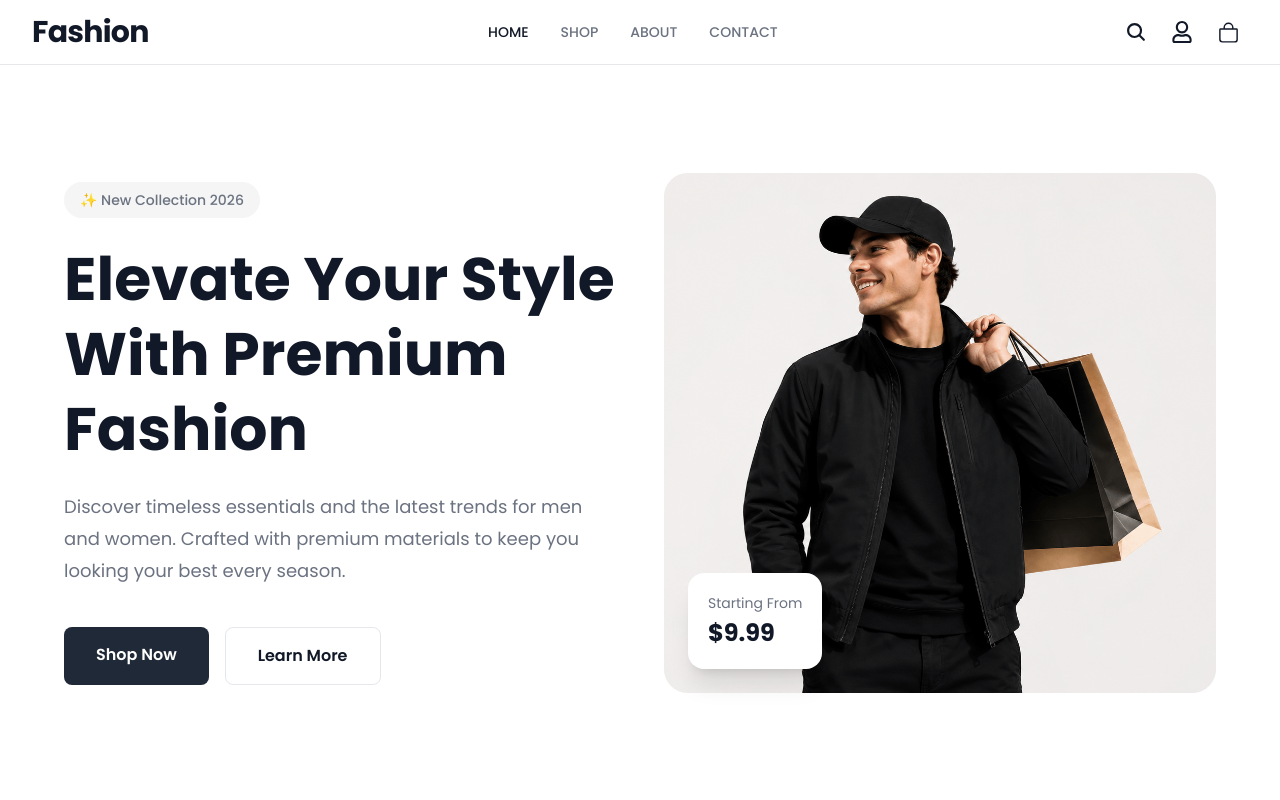
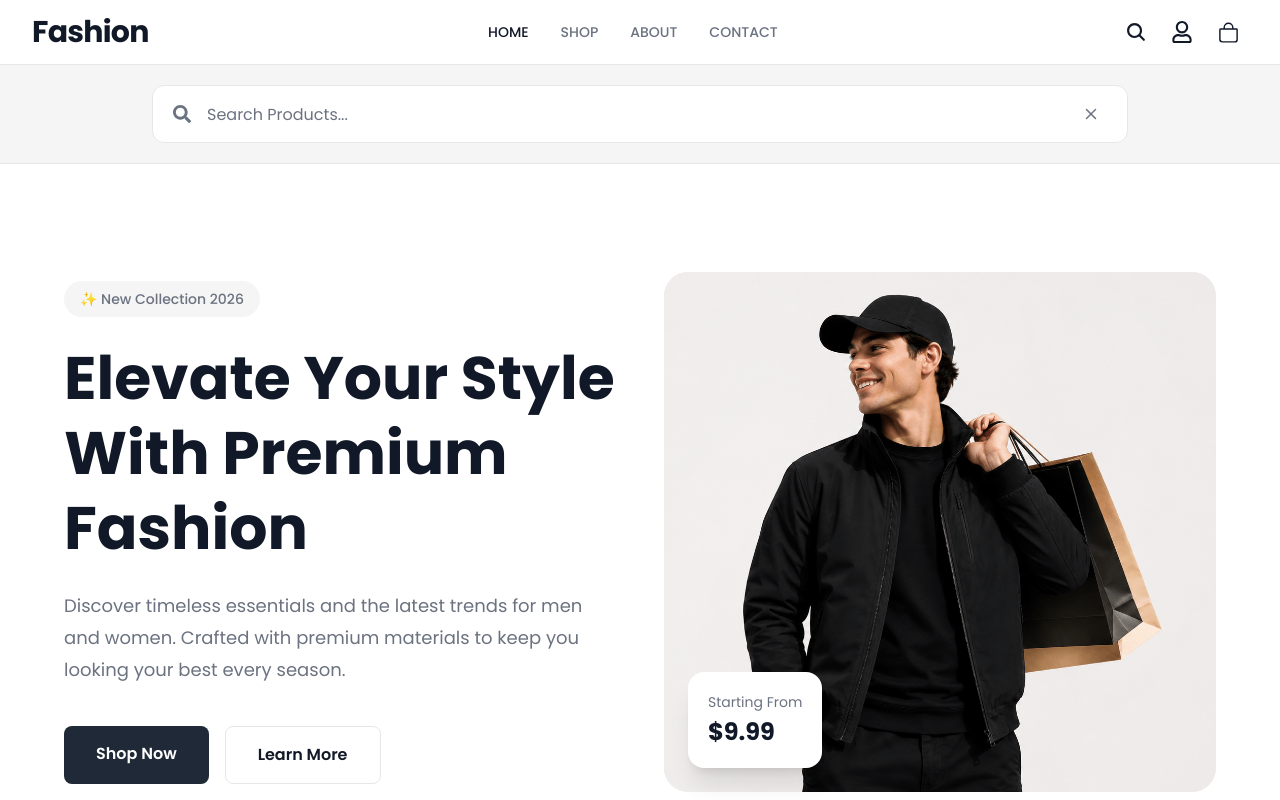
Before and after one commit to YunusEmreKilic44/ecommerce-next, a Next.js app: page / in a window 1280 px wide. Both pictures are taken after a click on the button 1135 px from the left and 32 px from the top of the page. Shown: the top 800 px of the page. Built offline with nearby package versions, Linux system fonts and the light colour scheme.

Commit message:
Searc box - zustand

```diff
--- a/components/Navbar/Navbar.tsx
+++ b/components/Navbar/Navbar.tsx
@@ -1,4 +1,5 @@
 "use client";
+import { useSearchStore } from "@/store/search-store";
 import Link from "next/link";
 import { usePathname, useRouter } from "next/navigation";
 import { useState } from "react";
@@ -31,6 +32,8 @@ const Navbar = () => {
   const [isOpen, setIsOpen] = useState(false);
   const router = useRouter();
 
+  const { openSearch } = useSearchStore();
+
   return (
     <header className="border-b border-border bg-background">
       <nav className="mx-auto flex h-16 max-w-7xl items-center justify-between px-4 sm:px-6 lg:px-8">
@@ -62,7 +65,10 @@ const Navbar = () => {
         <div className="flex items-center gap-2">
           <div className="flex items-center gap-2">
             {/* search */}
-            <button className="rounded-full p-2 text-foreground transition-colors hover:bg-surface">
+            <button
+              className="rounded-full p-2 text-foreground transition-colors hover:bg-surface"
+              onClick={() => openSearch()}
+            >
               <IoSearch size={22} />
             </button>
 
--- a/components/layouts/FrontendLayout.tsx
+++ b/components/layouts/FrontendLayout.tsx
@@ -1,11 +1,13 @@
 import React from "react";
 import Navbar from "../Navbar/Navbar";
 import Footer from "../Home/Footer";
+import SearchInput from "../ui/SearchInput";
 
 const FrontendLayout = ({ children }: { children: React.ReactNode }) => {
   return (
     <>
       <Navbar />
+      <SearchInput />
       <div className="mx-auto max-w-7xl w-full px-4 sm:px-6 lg:px-8">
         {children}
       </div>
--- /dev/null
+++ b/components/ui/SearchInput.tsx
@@ -0,0 +1,38 @@
+"use client";
+
+import { useSearchStore } from "@/store/search-store";
+import { FaSearch } from "react-icons/fa";
+import { FiX } from "react-icons/fi";
+
+const SearchInput = () => {
+  const { isOpen, closeSearch } = useSearchStore();
+
+  if (!isOpen) return null;
+
+  return (
+    <div className="border-b border-border bg-surface py-5">
+      <div className="mx-auto w-full max-w-5xl px-6">
+        <div className="rounded-xl border border-border bg-background">
+          {/* search input */}
+          <div className="flex h-14 items-center gap-4 px-5">
+            <FaSearch className="shrink-0 text-muted-foreground" size={18} />
+            <input
+              placeholder="Search Products..."
+              className="h-full w-full bg-transparent text-foreground placeholder:text-muted-foreground outline-none"
+            />
+
+            <button
+              onClick={() => closeSearch()}
+              type="button"
+              className="flex h-9 w-9 items-center justify-center rounded-lg text-muted-foreground transition hover:bg-surface hover:text-foreground"
+            >
+              <FiX size={18} />
+            </button>
+          </div>
+        </div>
+      </div>
+    </div>
+  );
+};
+
+export default SearchInput;
--- a/package.json
+++ b/package.json
@@ -15,7 +15,8 @@
     "react-dom": "19.2.8",
     "react-hook-form": "^7.87.0",
     "react-icons": "^5.7.0",
-    "zod": "^4.5.4"
+    "zod": "^4.5.4",
+    "zustand": "^5.0.15"
   },
   "devDependencies": {
     "@tailwindcss/postcss": "^4",
--- /dev/null
+++ b/store/search-store.ts
@@ -0,0 +1,13 @@
+import { create } from "zustand";
+
+interface SearchStore {
+  isOpen: boolean;
+  openSearch: () => void;
+  closeSearch: () => void;
+}
+
+export const useSearchStore = create<SearchStore>((set) => ({
+  isOpen: false,
+  openSearch: () => set({ isOpen: true }),
+  closeSearch: () => set({ isOpen: false }),
+}));
```
Also changed, not shown: 1 other file (tests, documents, lock files or other folders).
